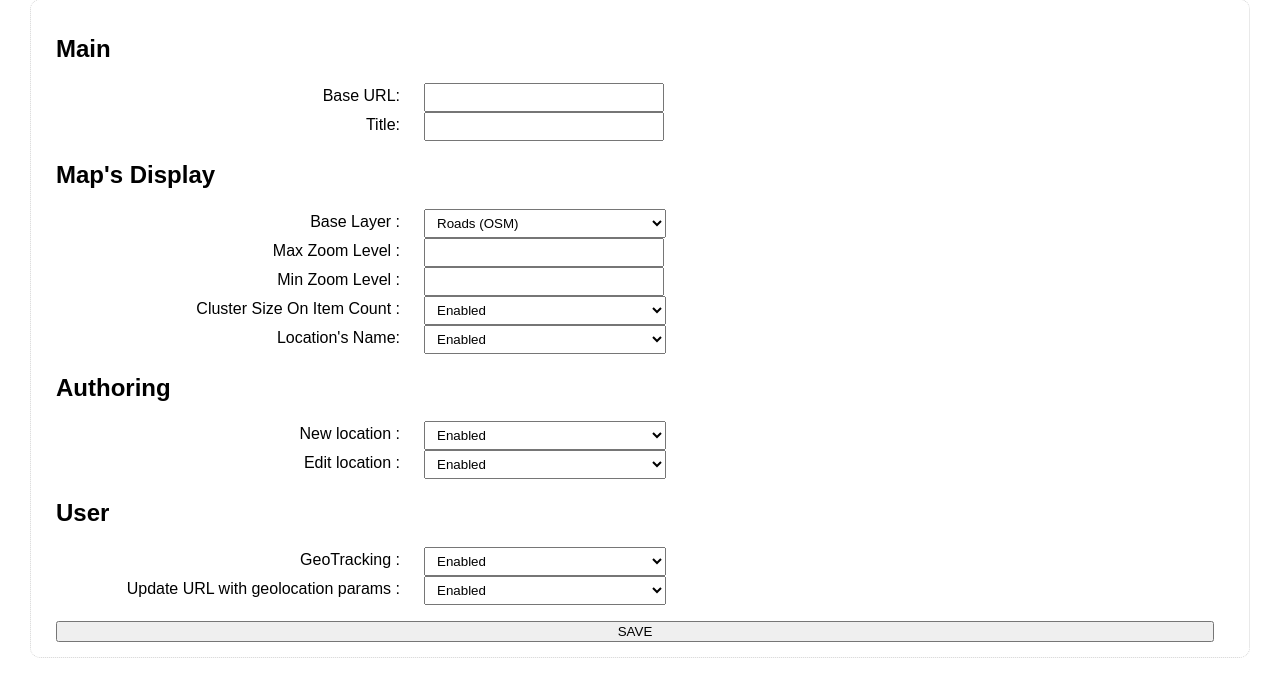
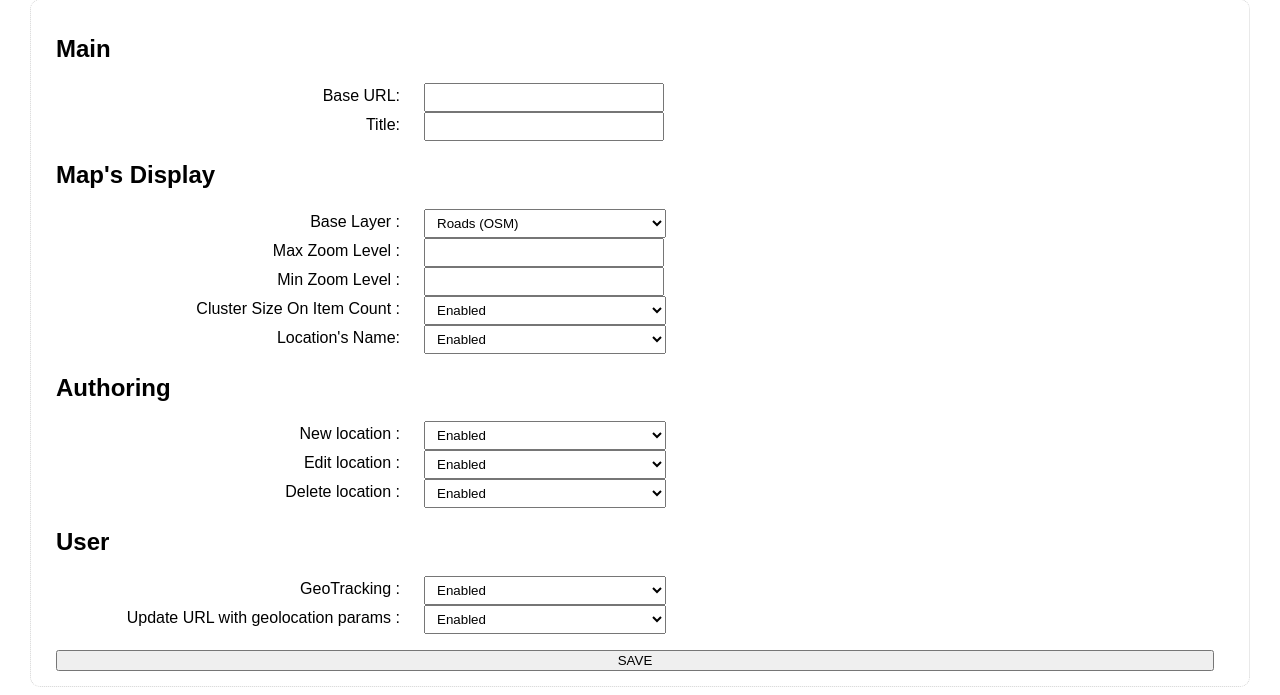
Before and after one commit to julienbouche/cbmp, a PHP site: page /admin/index.php in a window 1280 px wide. Shown: the part 105-800 px from the top of the page. Run offline with PHP 8.4, Linux system fonts and the light colour scheme; the visitor is signed in with stand-in values (Sample User, id 1); tables that the repository leaves empty hold one stand-in row (values such as "Sample post"); some libraries are stand-ins or nearby versions.

Commit message:
ADD - add a setting to enable/disable the delete action on every location

```diff
--- a/admin/index.php
+++ b/admin/index.php
@@ -125,6 +125,13 @@ if(userBelongToGroup($_SESSION['username'], 'ADMINISTRATORS')){
               <option value="disabled" <?="disabled"==$settings->getSettingValue("cbmp_application_EditLocation")?"selected":""?>>Disabled</option>
             </select>
           </li>
+          <li>
+            <label for="cbmp_application_DeleteLocation">Delete location : </label>
+            <select name="cbmp_application_DeleteLocation">
+              <option value="enabled"  <?="enabled"==$settings->getSettingValue("cbmp_application_DeleteLocation")?"selected":""?>>Enabled</option>
+              <option value="disabled" <?="disabled"==$settings->getSettingValue("cbmp_application_DeleteLocation")?"selected":""?>>Disabled</option>
+            </select>
+          </li>
         </ul>
         <h1>User</h1>
         <ul class="form">
--- a/displayPlaceInfos.php
+++ b/displayPlaceInfos.php
@@ -33,8 +33,10 @@ if(isset($_GET['id'])){
     <?php endif; ?>
     <div class="description" id="desc'+selectedFeature.get('id')+'"><?=utf8_encode(nl2br($stripslashes($row['description'])))?></div>
     <?php if($settings->getSettingValue('cbmp_application_EditLocation')=='enabled') : ?>
-    <input type="button" value="Edit" onclick="getEditForm(this,<?=$id?>);" >
-    <input type="button" value="Delete" onclick="deletePlace('<?=htmlspecialchars(addslashes($stripslashes(utf8_encode($row['placeName']))))?>',<?=$id?>);"/>
+        <input type="button" value="Edit" onclick="getEditForm(this,<?=$id?>);" >
+        <?php if($settings->getSettingValue('cbmp_application_DeleteLocation')=='enabled') : ?>
+            <input type="button" value="Delete" onclick="deletePlace('<?=htmlspecialchars(addslashes($stripslashes(utf8_encode($row['placeName']))))?>',<?=$id?>);"/>
+        <?php endif; ?>
     <?php endif; ?>
 </div>
 <?php
--- a/ws/deletePlace.php
+++ b/ws/deletePlace.php
@@ -7,7 +7,7 @@
 
     if(isset($_POST['id'])){
         //we verify if editing is enable
-        if($settings->getSettingValue('cbmp_application_EditLocation')=='enabled'){
+        if($settings->getSettingValue('cbmp_application_EditLocation')=='enabled' && $settings->getSettingValue('cbmp_application_DeleteLocation')=='enabled'){
             $id = intval($_POST['id']);
 
             $sql = "DELETE FROM place WHERE id=$id";
```
